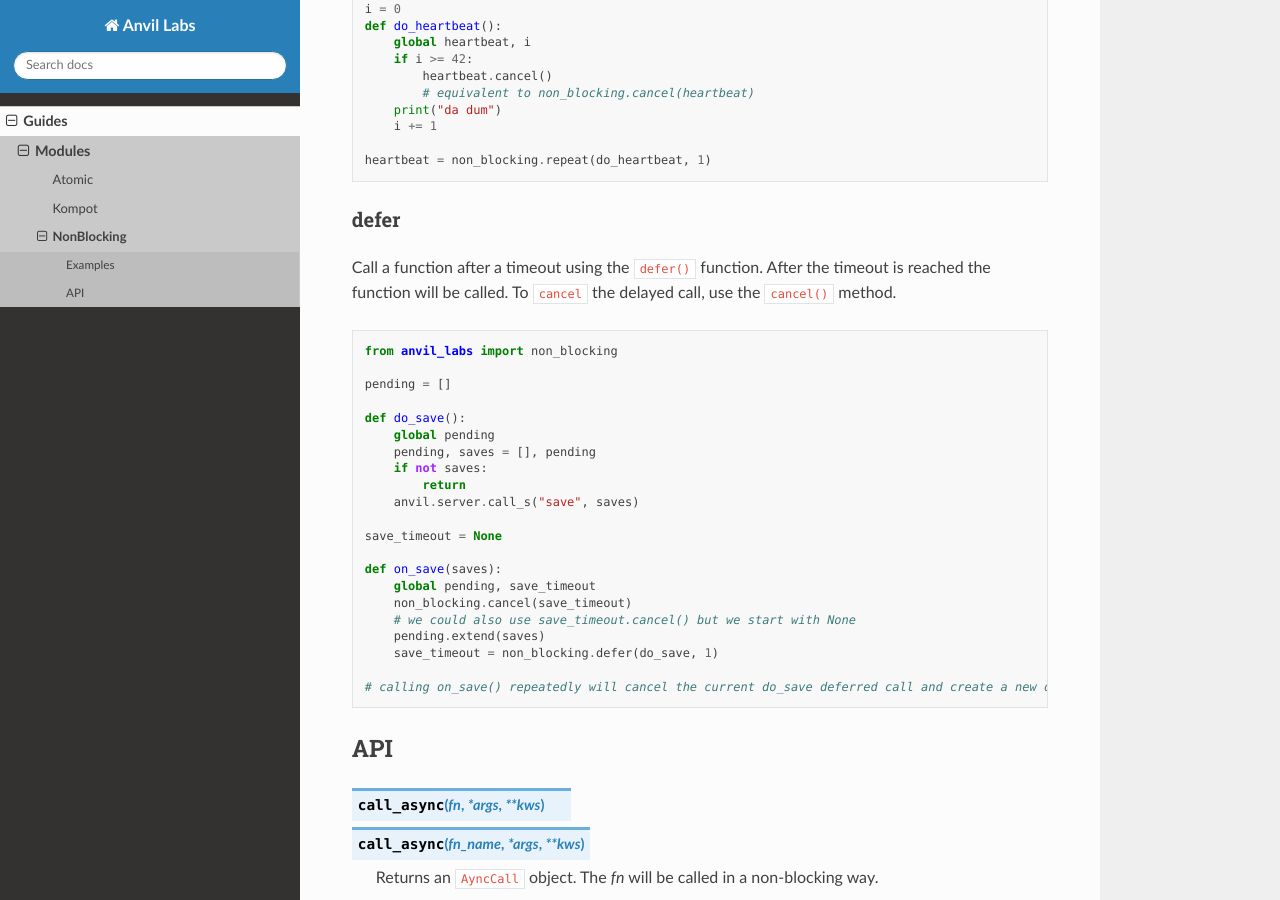
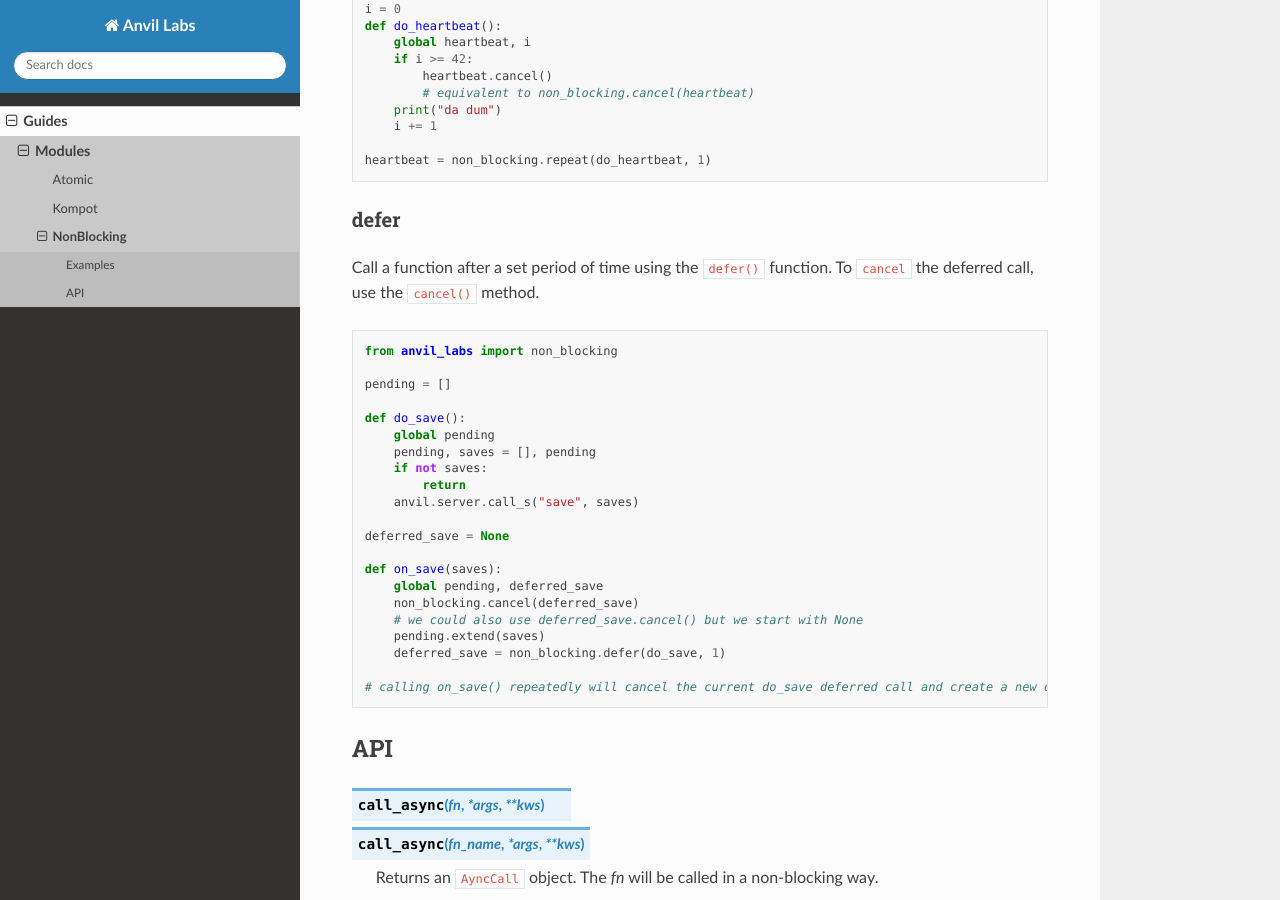
Before and after one commit to anvilistas/anvil-labs, a Sphinx documentation site: the page built from docs/guides/modules/non_blocking.rst, in a window 1280 px wide and 900 px high, scrolled down 1174 px. Built offline with Sphinx 7.4.7 and the Read the Docs theme 2.0.0, drawn with Linux system fonts in a browser that asks for light colours.

Commit message:
Adjust the docs to remove timeout from the description

```diff
--- a/docs/guides/modules/non_blocking.rst
+++ b/docs/guides/modules/non_blocking.rst
@@ -78,9 +78,8 @@ To end or cancel the repeated call use the ``cancel`` method.
 defer
 *****
 
-Call a function after a timeout using the ``defer()`` function.
-After the timeout is reached the function will be called.
-To ``cancel`` the delayed call, use the ``cancel()`` method.
+Call a function after a set period of time using the ``defer()`` function.
+To ``cancel`` the deferred call, use the ``cancel()`` method.
 
 .. code-block:: python
 
@@ -95,14 +94,14 @@ To ``cancel`` the delayed call, use the ``cancel()`` method.
             return
         anvil.server.call_s("save", saves)
 
-    save_timeout = None
+    deferred_save = None
 
     def on_save(saves):
-        global pending, save_timeout
-        non_blocking.cancel(save_timeout)
-        # we could also use save_timeout.cancel() but we start with None
+        global pending, deferred_save
+        non_blocking.cancel(deferred_save)
+        # we could also use deferred_save.cancel() but we start with None
         pending.extend(saves)
-        save_timeout = non_blocking.defer(do_save, 1)
+        deferred_save = non_blocking.defer(do_save, 1)
 
     # calling on_save() repeatedly will cancel the current do_save deferred call and create a new one
 
```
